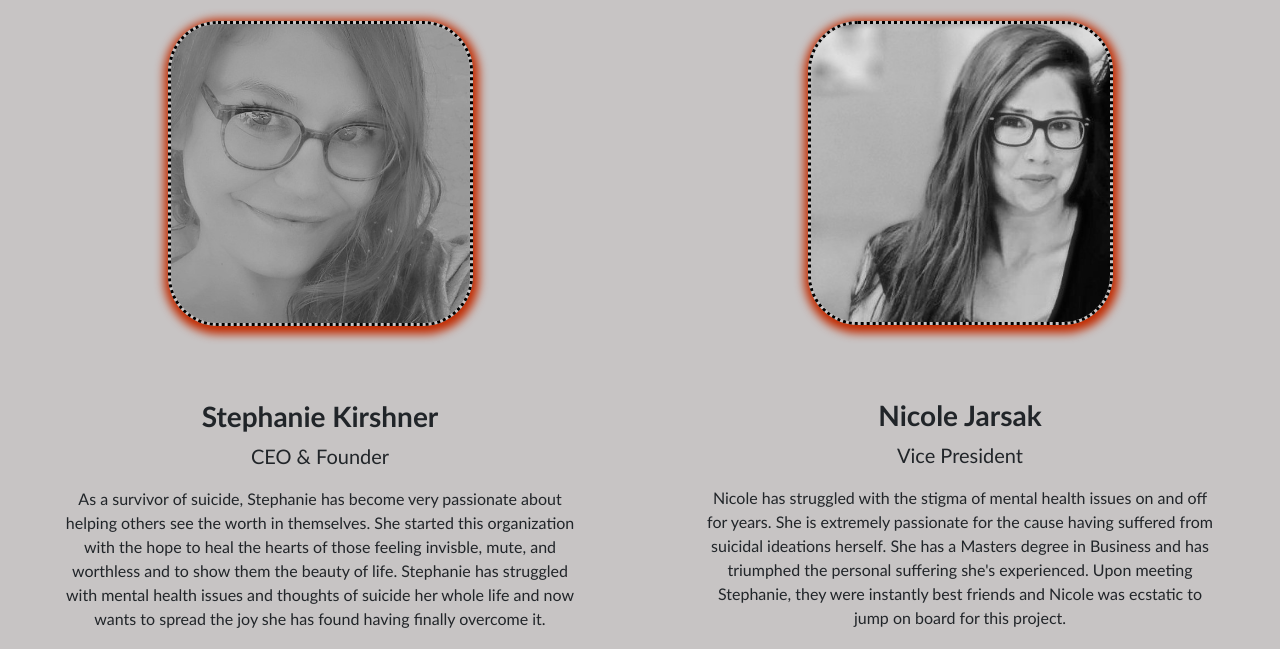
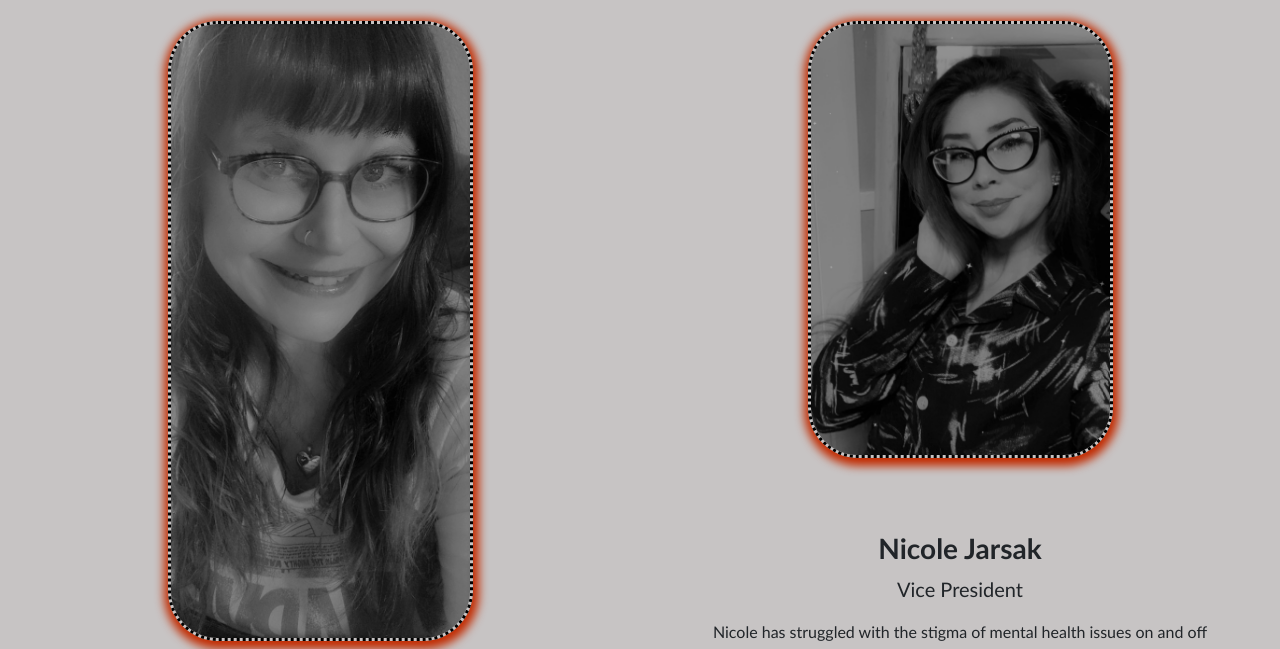
Before and after one commit to StephanieKirshner/thesemicolonproject, a plain HTML site: page index.html in a window 1280 px wide. Shown: the part 1419-2068 px from the top of the page. Drawn offline with Linux system fonts and the light colour scheme.

Commit message:
add new pics

```diff
--- a/index.html
+++ b/index.html
@@ -124,7 +124,7 @@
   <div class="col-md-6">
   <div class="-third -margin-bottom">
     <div class="-card-4">
-      <img class="us" src="images/meCloseUpBW.jpg" alt="Stephanie">
+      <img class="us" src="images/sKirshnerSmileBW.jpg" alt="Stephanie">
       <br>
       <br>
       <div class="S2-container">
@@ -144,7 +144,7 @@
   <div class="col-md-6">
   <div class="-third -margin-bottom">
     <div class="card-4">
-      <img class="us" src="images/nicoleCloseUpbw.jpg" alt="Nicole">
+      <img class="us" src="images/nJarsakSmileBW.jpg" alt="Nicole">
       <br>
       <br>
       <div class="S2-container">
```
